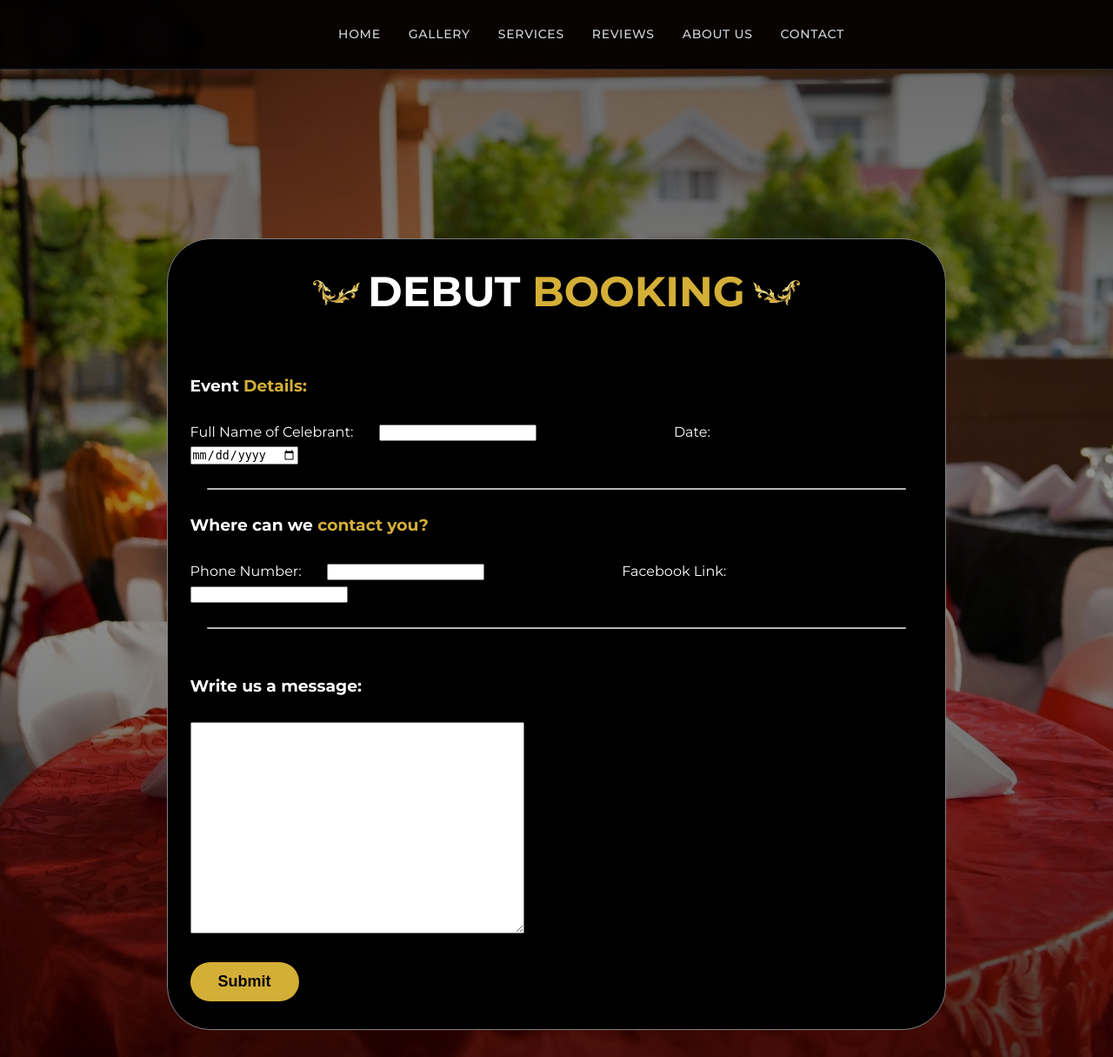
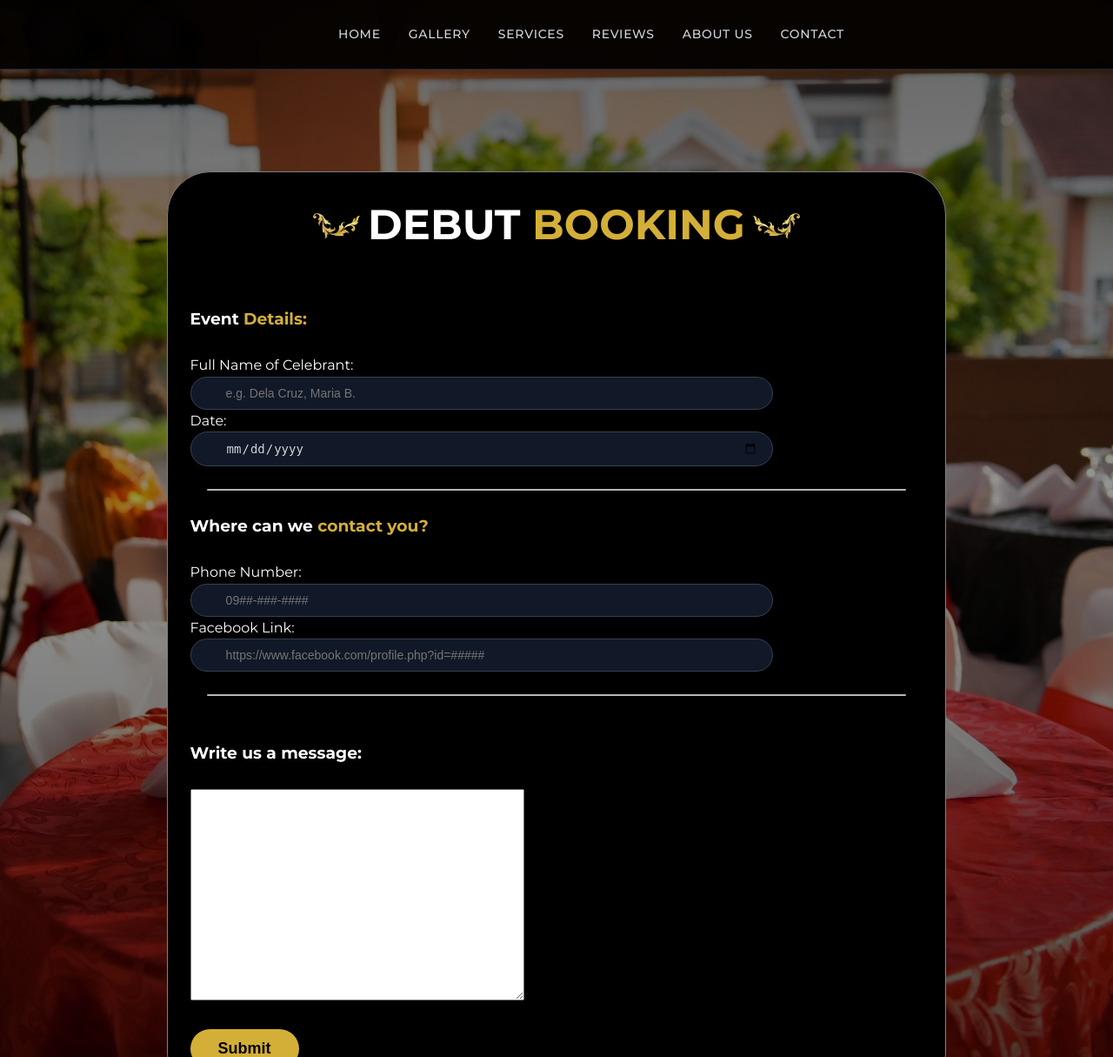
Before and after one commit to Zaiyai/Jazz-Events-Website, a PHP site: page /booking/debut_booking.html in a window 1280 px wide. Shown: the whole page at 87% size. Run offline with PHP 8.4, Linux system fonts and the light colour scheme.

Commit message:
added placeholders and fixed up design of inputs

```diff
--- a/booking/booking.css
+++ b/booking/booking.css
@@ -44,3 +44,15 @@ form label, input, h3, textarea, button {
     align-items: left;
     text-align: left;
 }
+
+.form-row input {
+    width: 75%;
+    background-color: #111827;
+    border: 1px solid #374151;
+    color: #d1d5db;
+    font-size: 0.875rem;
+    border-radius: 9999px;
+    padding: 10px 16px 10px 40px;
+    outline: none;
+    transition: all 0.3s;
+}
--- a/booking/debut_booking.html
+++ b/booking/debut_booking.html
@@ -56,7 +56,7 @@
                 <h3>Event <span class="text-gold">Details:</span></h3> <br>
                 <div class="form-row">
                     <label for="name">Full Name of Celebrant:</label>
-                    <input type="text" name="name"/>
+                    <input type="text" placeholder="e.g. Dela Cruz, Maria B." name="name"/>
 
                     <label for="date">Date:</label>
                     <input type="date" name="date"/><br><br>
@@ -67,9 +67,9 @@
                 <h3>Where can we <span class="text-gold">contact you?</span></h3><br>
                 <div class="form-row">
                     <label for="phone-number">Phone Number:</label>
-                    <input type="tel" name="phone-number"/>
+                    <input type="tel" placeholder="09##-###-####" name="phone-number"/>
                     <label for="facebook-link">Facebook Link:</label>
-                    <input type="text" name="facebook-link"/> <br><br>
+                    <input type="text" placeholder="https://www.facebook.com/profile.php?id=#####" name="facebook-link"/> <br><br>
                 </div>
 
                 <div class="line"></div><br>
```
